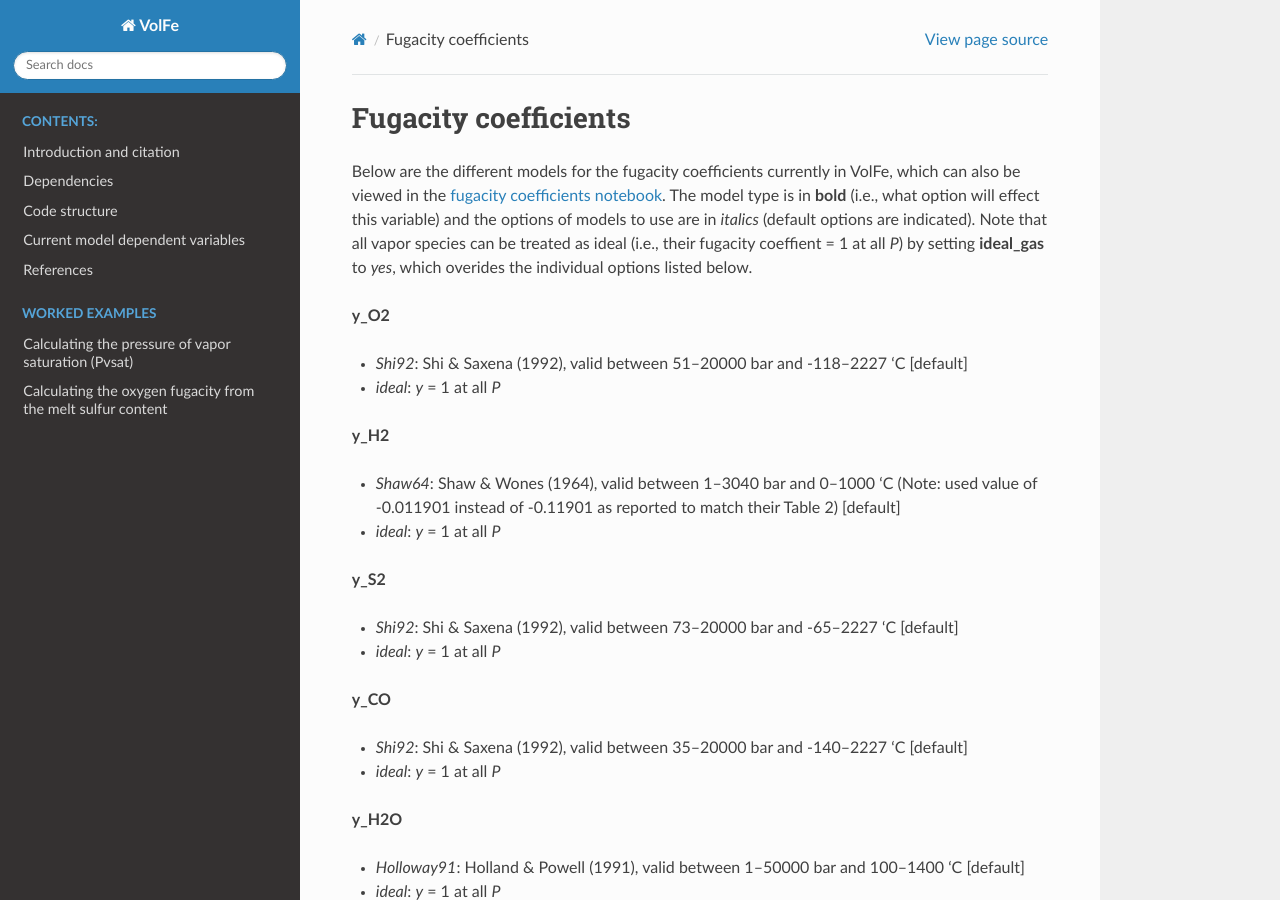
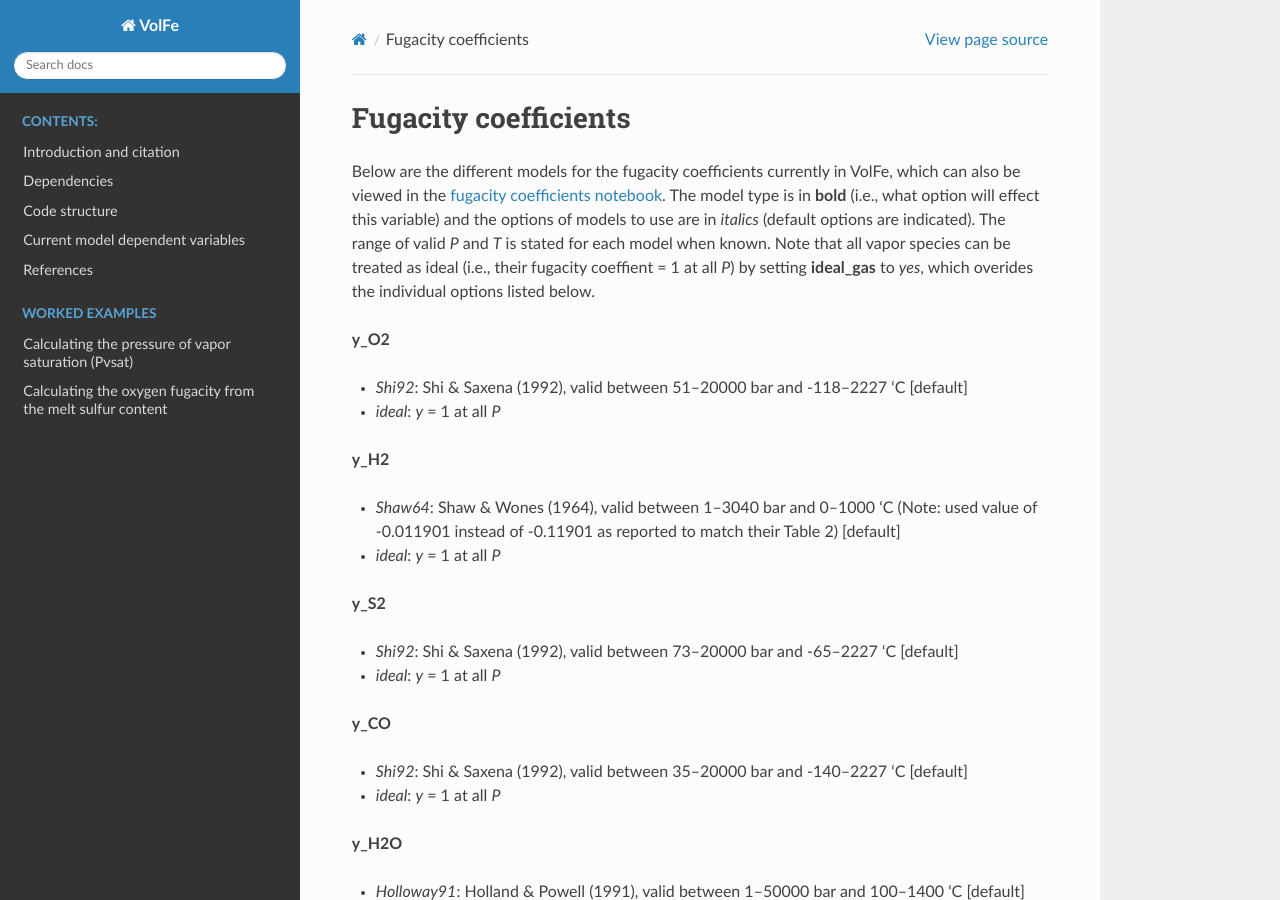
Before and after one commit to eryhughes/VolFe, a Sphinx documentation site: the page built from docs/mdv/mdv_fugacity_coefficients.rst, in a window 1280 px wide and 900 px high. Built offline with Sphinx 7.4.7 and the Read the Docs theme 2.0.0, drawn with Linux system fonts in a browser that asks for light colours.

Commit message:
Update mdv_fugacity_coefficients.rst

```diff
--- a/docs/mdv/mdv_fugacity_coefficients.rst
+++ b/docs/mdv/mdv_fugacity_coefficients.rst
@@ -4,6 +4,7 @@
 
 Below are the different models for the fugacity coefficients currently in VolFe, which can also be viewed in the :doc:`fugacity coefficients notebook <FugCoeff>`.
 The model type is in **bold** (i.e., what option will effect this variable) and the options of models to use are in *italics* (default options are indicated).
+The range of valid *P* and *T* is stated for each model when known.
 Note that all vapor species can be treated as ideal (i.e., their fugacity coeffient = 1 at all *P*) by setting **ideal_gas** to *yes*, which overides the individual options listed below.
 
 
```
